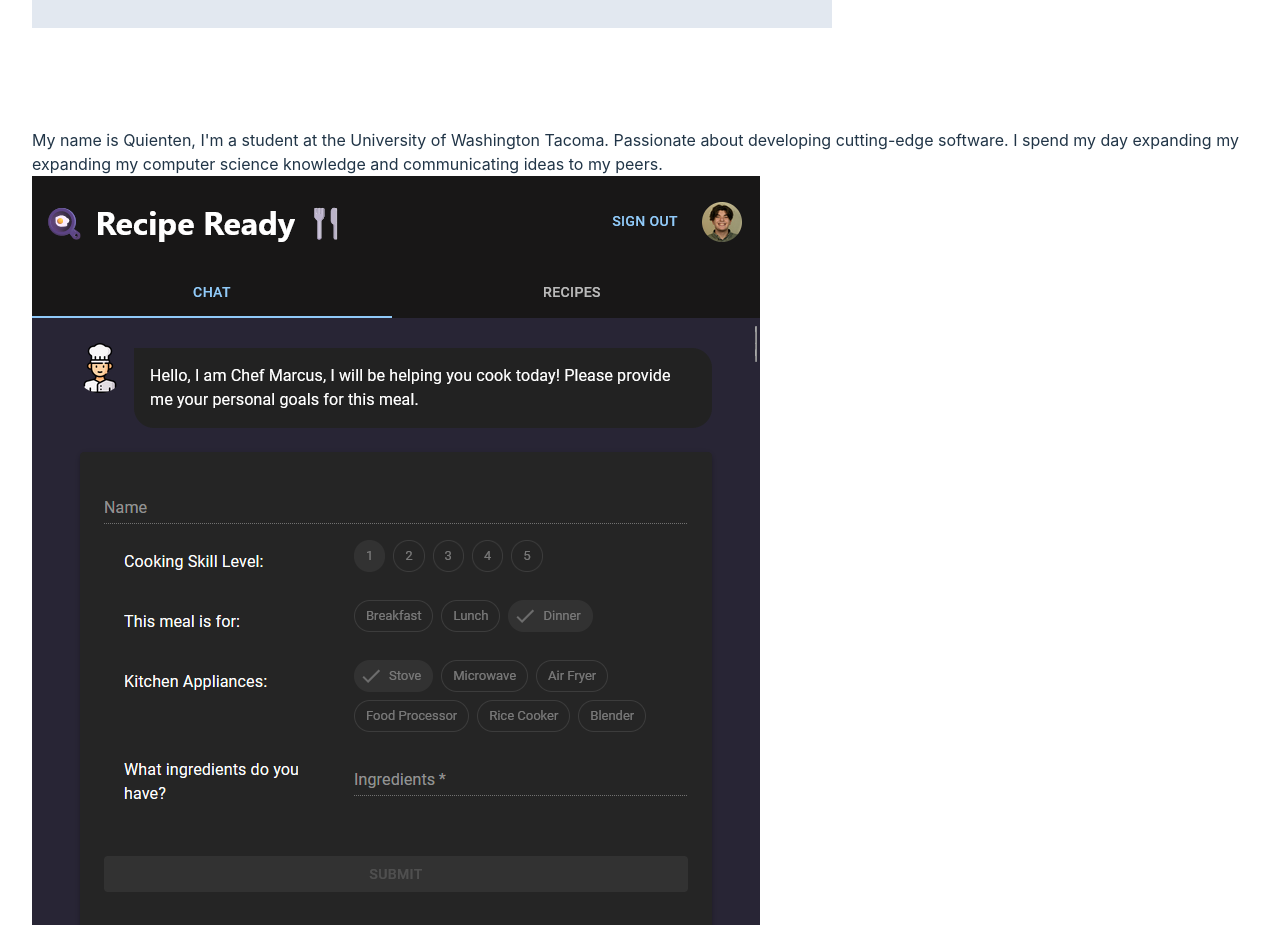
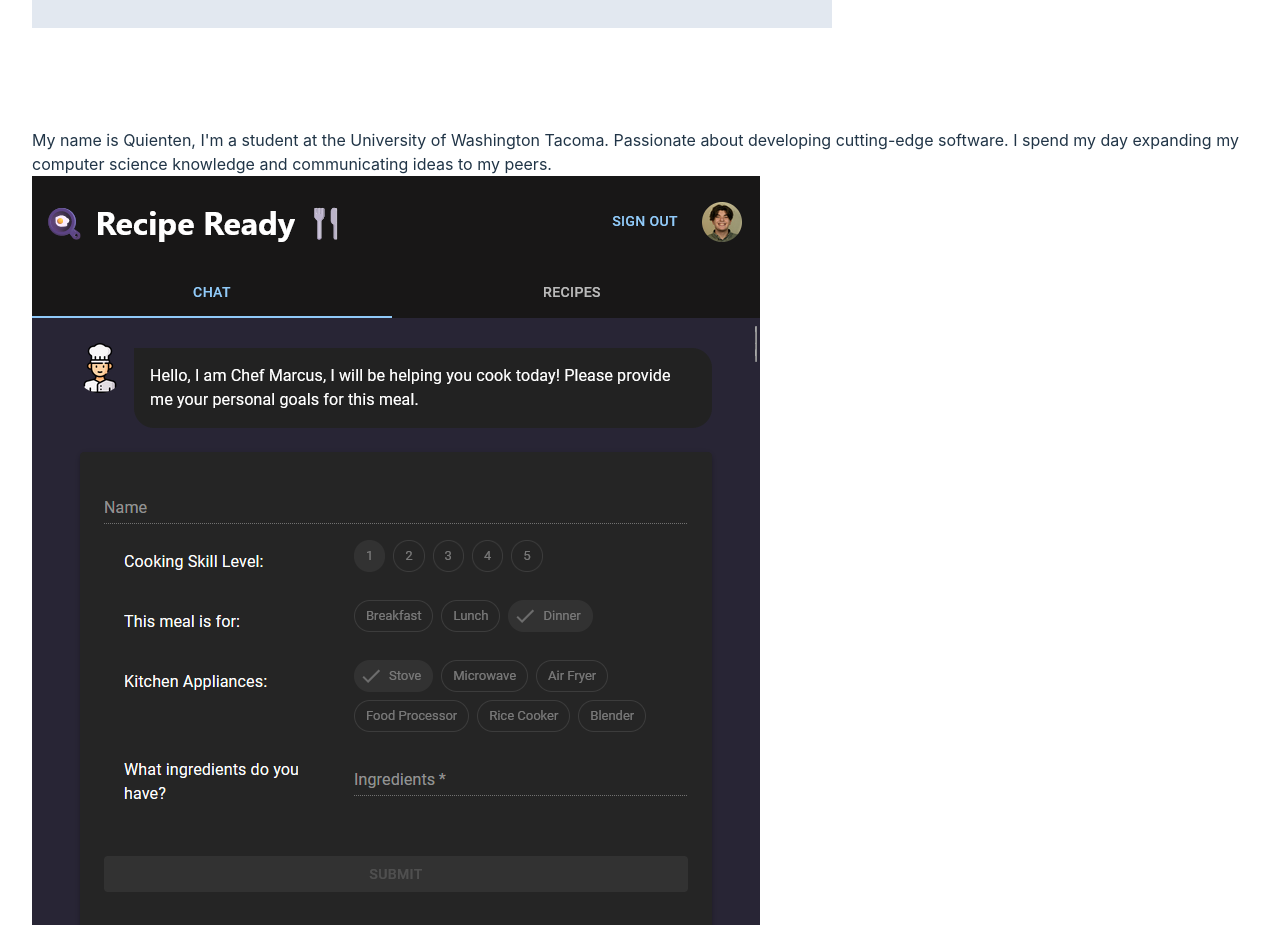
Before and after one commit to Quienten/quienten.github.io, a React (Vite) app: page / in a window 1280 px wide. Shown: the part 2480-3405 px from the top of the page. Built offline with nearby package versions, Linux system fonts and the light colour scheme.

Commit message:
Fix typo.

```diff
--- a/src/App.jsx
+++ b/src/App.jsx
@@ -38,7 +38,7 @@ function App() {
                   <section id="about" className="mb-16 lg:mb-24">
                       <p>{"My name is Quienten, I'm a student at the University of Washington Tacoma. " +
                           "Passionate about developing cutting-edge software. I spend my day expanding my " +
-                          "expanding my computer science knowledge and communicating ideas to my peers."}</p>
+                          "computer science knowledge and communicating ideas to my peers."}</p>
                       <p></p>
                       <p></p>
                   </section>
```
